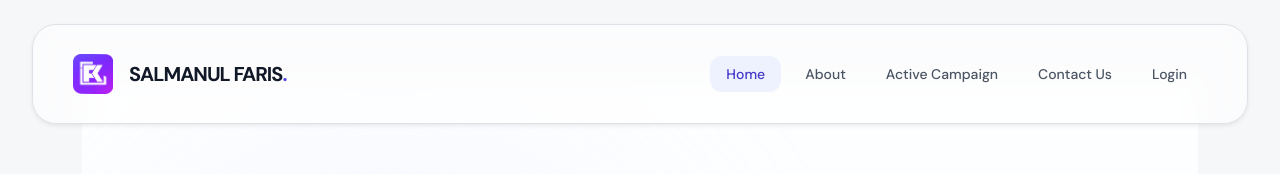
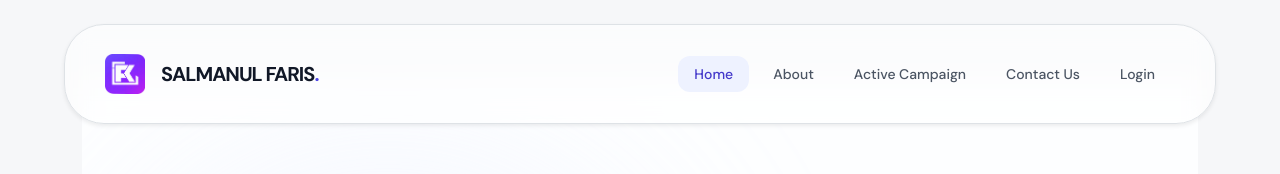
Before and after one commit to salmanulfaristhalappara786-dotcom/salmanul_faris, a React (Vite) app: page / in a window 1280 px wide. Shown: the top 174 px of the page. Built offline with nearby package versions, Linux system fonts and the light colour scheme; no server answers; a web font is replaced by a local one.

Commit message:
Update navbar width to exactly 90%

```diff
--- a/src/components/Navbar.tsx
+++ b/src/components/Navbar.tsx
@@ -33,8 +33,8 @@ export const NavbarComponent = () => {
       expand="lg"
       className={`fixed left-1/2 -translate-x-1/2 z-[1030] transition-all duration-500 ease-out border ${
         isScrolled
-          ? "top-4 w-[90%] md:w-[70%] max-w-4xl bg-white/95 backdrop-blur-2xl shadow-2xl shadow-indigo-500/10 border-gray-200 rounded-[2.5rem] py-2 px-4"
-          : "top-6 w-[95%] max-w-7xl bg-white/60 backdrop-blur-md shadow-sm border-white/40 rounded-3xl py-4 px-6"
+          ? "top-4 w-[90%] max-w-7xl bg-white/95 backdrop-blur-2xl shadow-2xl shadow-indigo-500/10 border-gray-200 rounded-[2.5rem] py-2 px-4"
+          : "top-6 w-[90%] max-w-7xl bg-white/60 backdrop-blur-md shadow-sm border-white/40 rounded-[2.5rem] py-4 px-6"
       }`}
     >
       <Container fluid className="px-3">
```
